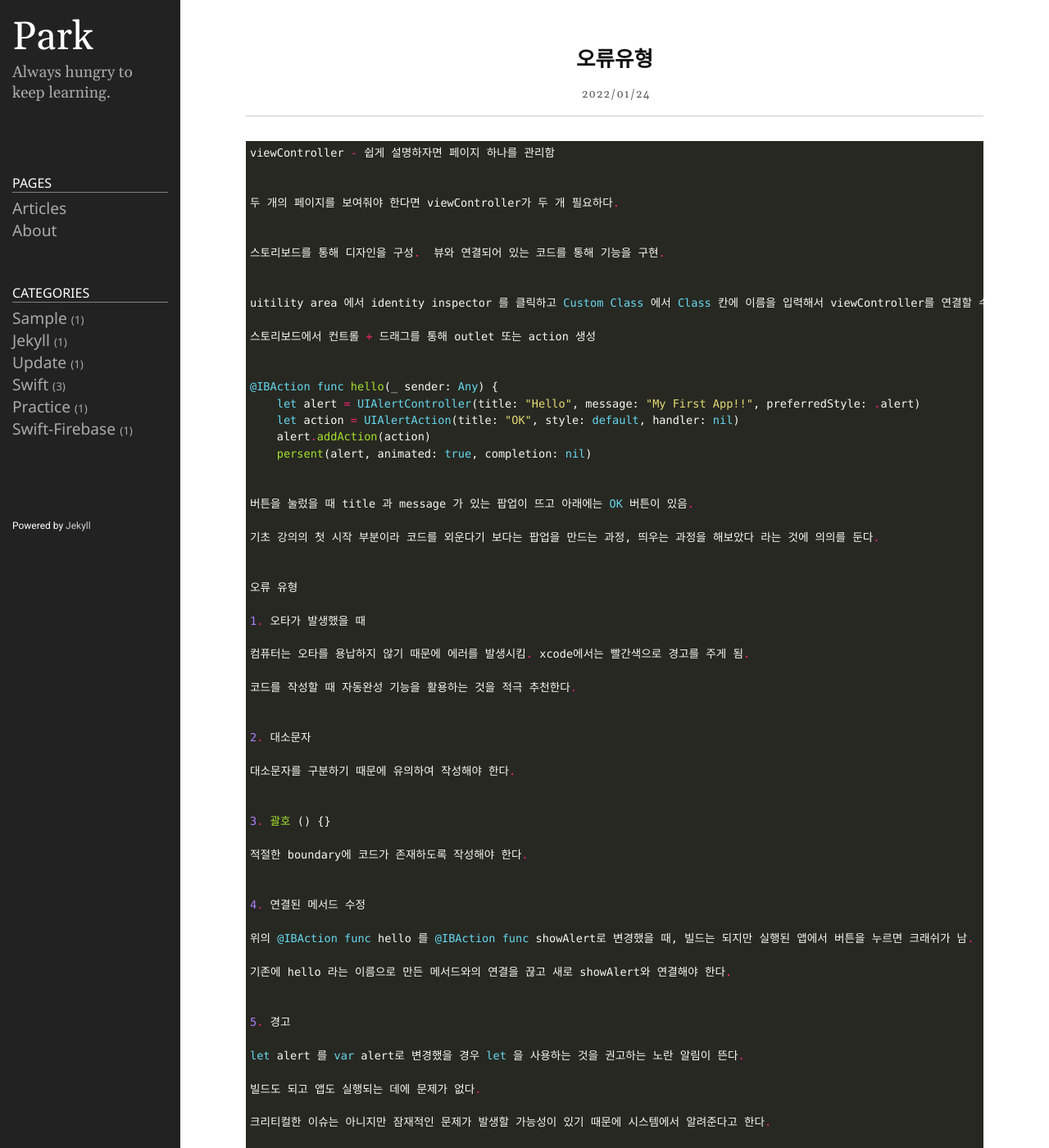
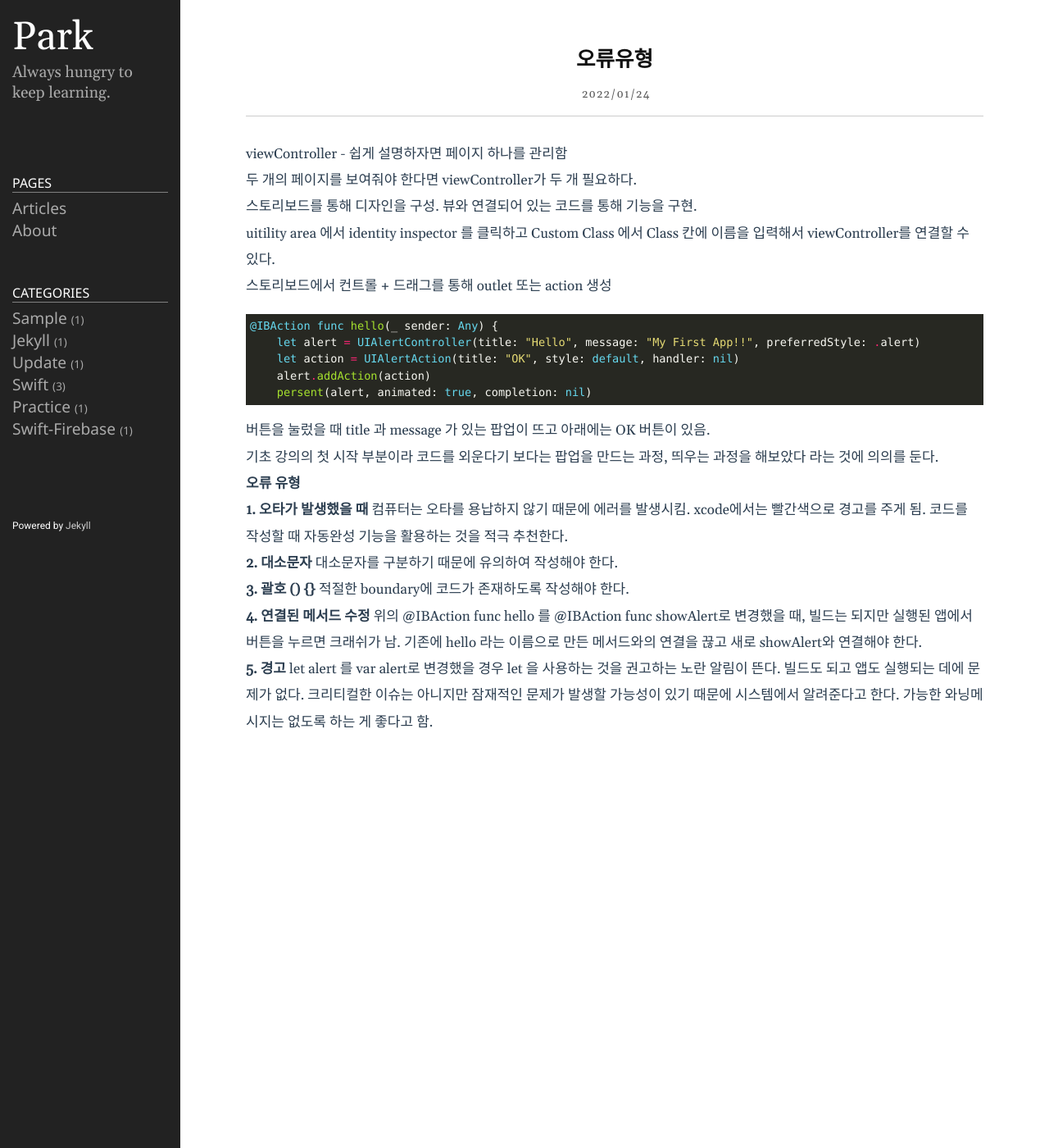
Before and after one commit to ejjoo/jekyll-theme-monos, a Jekyll site: the page built from _posts/2022-01-24-오류유형.md, in a window 1280 px wide and 1400 px high. Shown: the whole window at 82% size. Built offline with Jekyll 4.4.1, drawn with Linux system fonts in a browser that asks for light colours.

Commit message:
1 / 24 iOS Study

````diff
--- a/_posts/2022-01-24-오류유형.md
+++ b/_posts/2022-01-24-오류유형.md
@@ -4,66 +4,52 @@ title: 오류유형
 date: 2022-01-24 20:58:23 +0900
 category: swift
 ---
-```swift
+
 viewController - 쉽게 설명하자면 페이지 하나를 관리함
-
 
 두 개의 페이지를 보여줘야 한다면 viewController가 두 개 필요하다.
 
-
 스토리보드를 통해 디자인을 구성.  뷰와 연결되어 있는 코드를 통해 기능을 구현.
-
 
 uitility area 에서 identity inspector 를 클릭하고 Custom Class 에서 Class 칸에 이름을 입력해서 viewController를 연결할 수 있다.
 
 스토리보드에서 컨트롤 + 드래그를 통해 outlet 또는 action 생성
 
-
+```swift
 @IBAction func hello(_ sender: Any) {
     let alert = UIAlertController(title: "Hello", message: "My First App!!", preferredStyle: .alert)
     let action = UIAlertAction(title: "OK", style: default, handler: nil)
     alert.addAction(action)
     persent(alert, animated: true, completion: nil)
-
+```
 
 버튼을 눌렀을 때 title 과 message 가 있는 팝업이 뜨고 아래에는 OK 버튼이 있음.
 
 기초 강의의 첫 시작 부분이라 코드를 외운다기 보다는 팝업을 만드는 과정, 띄우는 과정을 해보았다 라는 것에 의의를 둔다.
 
 
-오류 유형
+**오류 유형**
 
-1. 오타가 발생했을 때
-
+**1. 오타가 발생했을 때**
 컴퓨터는 오타를 용납하지 않기 때문에 에러를 발생시킴. xcode에서는 빨간색으로 경고를 주게 됨.
-
 코드를 작성할 때 자동완성 기능을 활용하는 것을 적극 추천한다.
 
 
-2. 대소문자
-
+**2. 대소문자**
 대소문자를 구분하기 때문에 유의하여 작성해야 한다.
 
 
-3. 괄호 () {}
-
+**3. 괄호 () {}**
 적절한 boundary에 코드가 존재하도록 작성해야 한다.
 
 
-4. 연결된 메서드 수정
-
+**4. 연결된 메서드 수정**
 위의 @IBAction func hello 를 @IBAction func showAlert로 변경했을 때, 빌드는 되지만 실행된 앱에서 버튼을 누르면 크래쉬가 남.
-
 기존에 hello 라는 이름으로 만든 메서드와의 연결을 끊고 새로 showAlert와 연결해야 한다.
 
 
-5. 경고
-
+**5. 경고**
 let alert 를 var alert로 변경했을 경우 let 을 사용하는 것을 권고하는 노란 알림이 뜬다.
-
 빌드도 되고 앱도 실행되는 데에 문제가 없다.
-
 크리티컬한 이슈는 아니지만 잠재적인 문제가 발생할 가능성이 있기 때문에 시스템에서 알려준다고 한다.
-
 가능한 와닝메시지는 없도록 하는 게 좋다고 함.
-```
````
